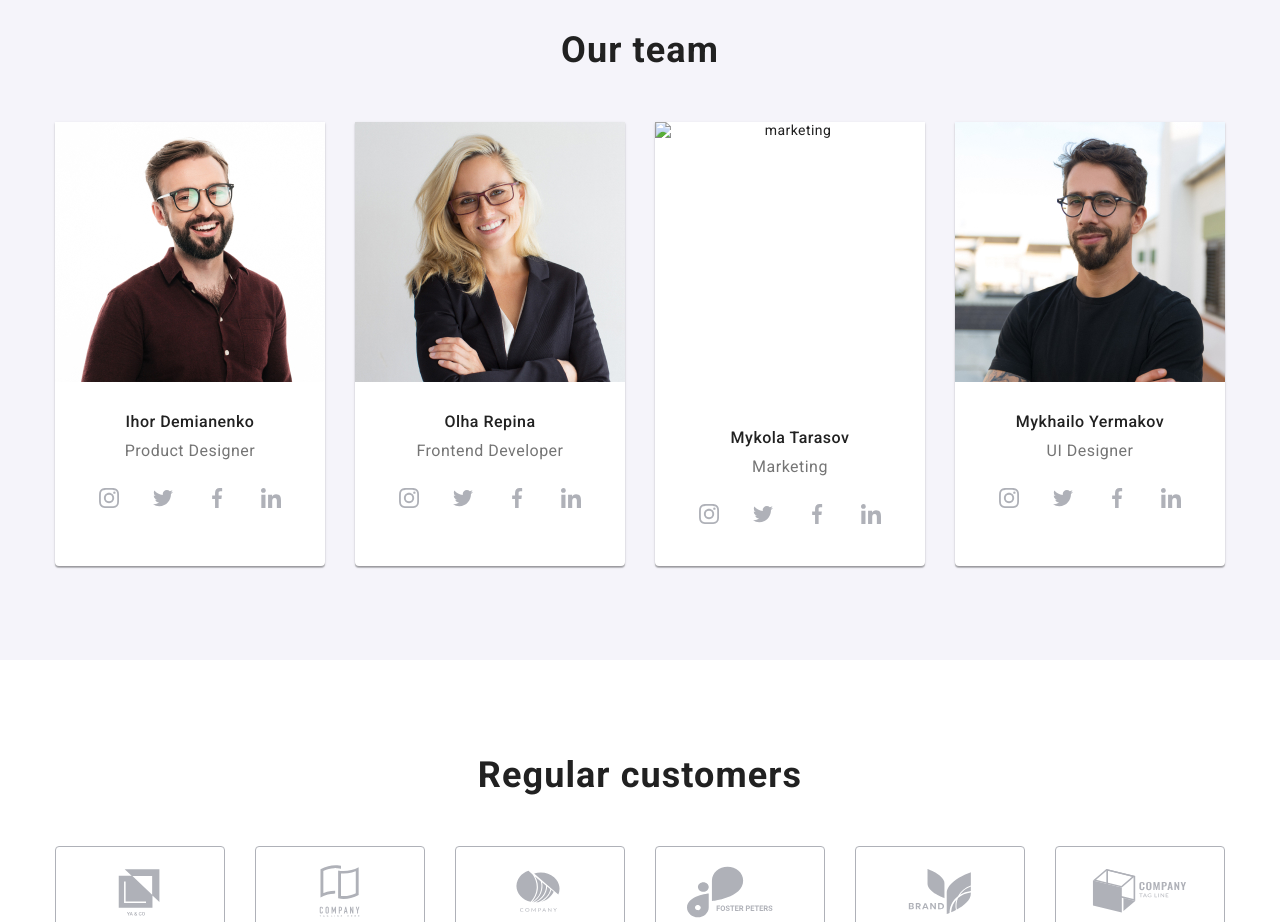
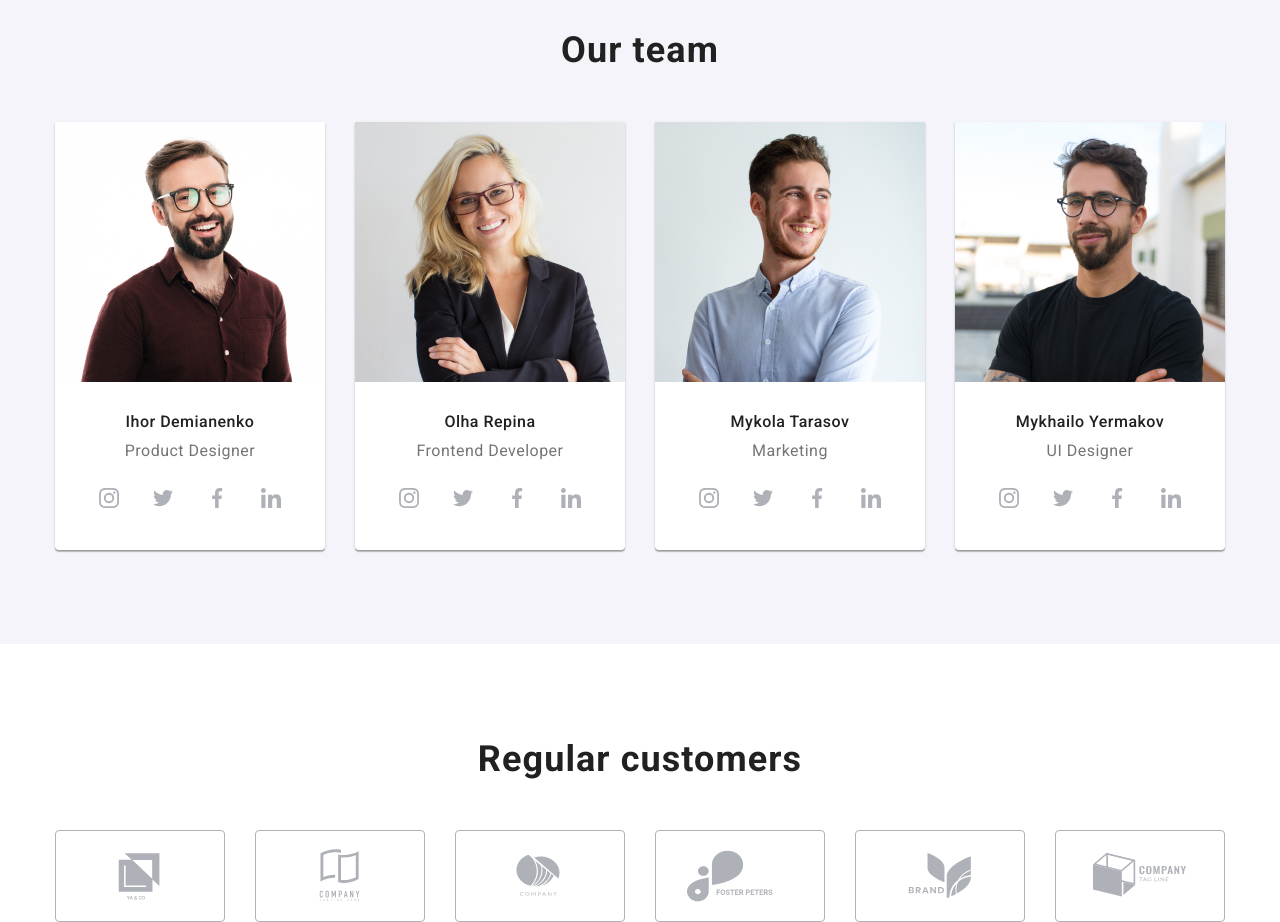
Before and after one commit to Incogn1tto/goit-markup-hw-08, a plain HTML site: page index.html in a window 1280 px wide. Shown: the part 1660-2582 px from the top of the page. Drawn offline with nearby package versions, Linux system fonts and the light colour scheme; the site is published under a folder, as on GitHub Pages, so addresses that start at the root find nothing.

Commit message:
add another  dots

```diff
--- a/index.html
+++ b/index.html
@@ -256,13 +256,13 @@
 
 
           <li class="team__item">
-            <img src="/images/team/dt/marketing-dt@1x-2.jpg" srcset="
-              /images/team/dt/marketing-dt@1x-2.jpg 270w,
-              /images/team/dt/marketing-dt@2x-2.jpg 540w,
-              /images/team/tb/marketing-tb@1x-2.jpg 354w,
-              /images/team/tb/marketing-tb@2x-2.jpg 708w,
-              /images/team/mb/marketing-mb@1x-1.jpg 450w,
-              /images/team/mb/marketing-mb@2x-2.jpg 900w
+            <img src="./images/team/dt/marketing-dt@1x-2.jpg" srcset="
+              ./images/team/dt/marketing-dt@1x-2.jpg 270w,
+              ./images/team/dt/marketing-dt@2x-2.jpg 540w,
+              ./images/team/tb/marketing-tb@1x-2.jpg 354w,
+              ./images/team/tb/marketing-tb@2x-2.jpg 708w,
+              ./images/team/mb/marketing-mb@1x-1.jpg 450w,
+              ./images/team/mb/marketing-mb@2x-2.jpg 900w
               " sizes="(min-width: 1200px) 270px, (min-width: 768px) 354px, (min-width: 480px) 450px, 100vw"
               alt="marketing" width="450" height="460">
             <div class="member">
```
